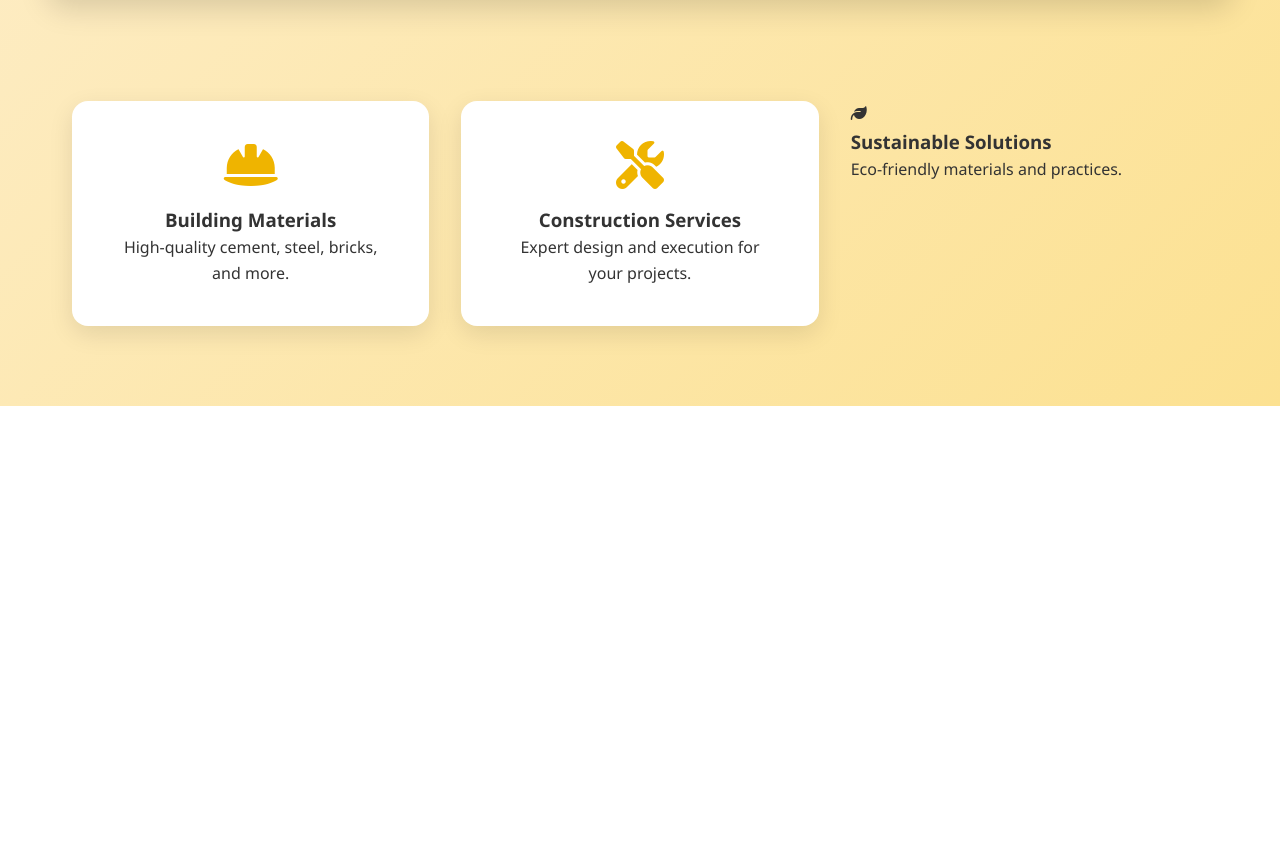
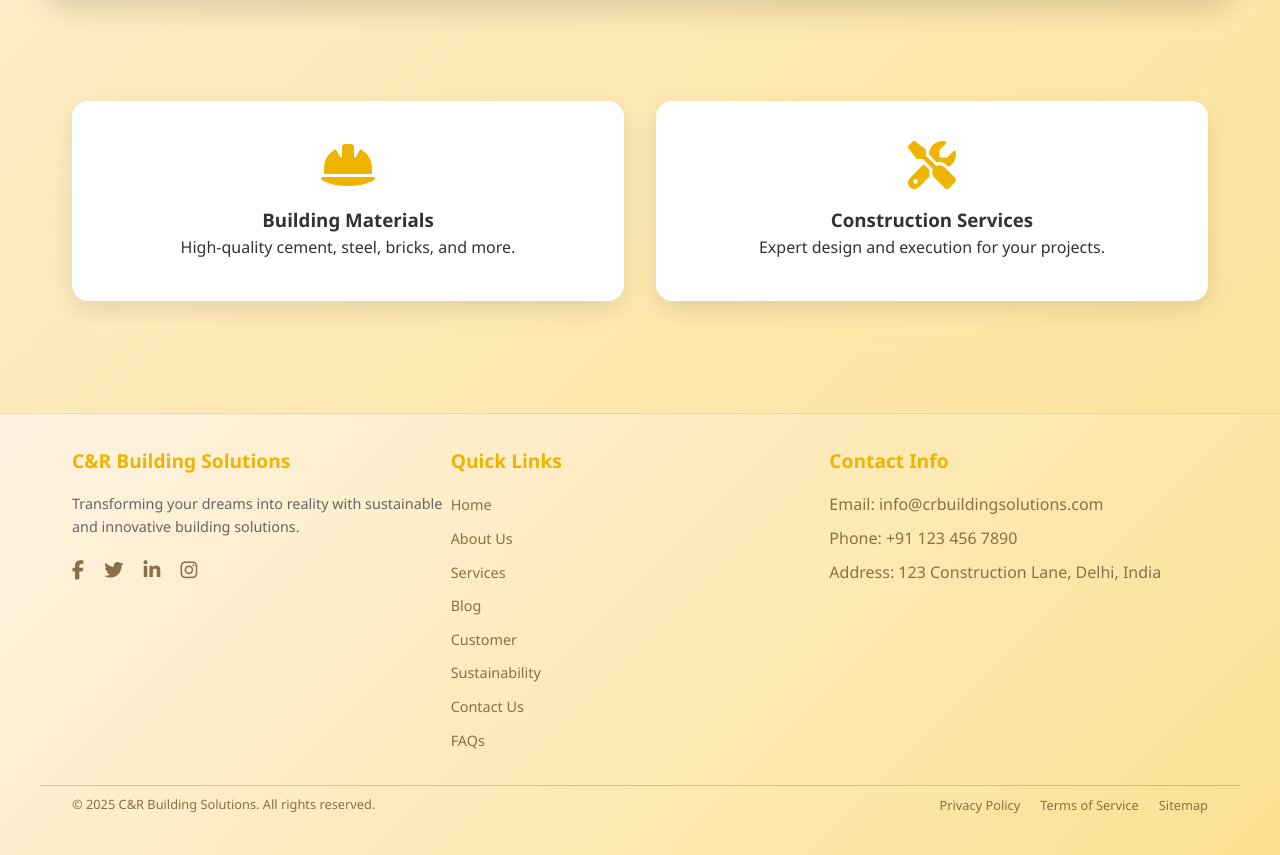
Before and after one commit to abhishek5sr/cr_construction, a website: page public/index.html in a window 1280 px wide. Shown: the part 1178-2033 px from the top of the page. Before the commit the page ends 1584 px from the top, so only its background shows below. Drawn offline with Linux system fonts and the light colour scheme.

Commit message:
ui changes

```diff
--- a/public/index.html
+++ b/public/index.html
@@ -65,11 +65,7 @@
         <h3>Construction Services</h3>
         <p>Expert design and execution for your projects.</p>
       </div>
-      <div class="c3" onclick="window.location.href='sustainability.html'">
-        <i class="fa-solid fa-leaf"></i>
-        <h3>Sustainable Solutions</h3>
-        <p>Eco-friendly materials and practices.</p>
-      </div>
+
     </div>
   </div>
 
@@ -83,6 +79,49 @@
     <button id="checkoutBtn">Proceed to Checkout</button>
     <a href="shop.html">View Full Cart</a>
   </div>
+  <footer class="footer">
+  <div class="footer-content">
+    <div class="footer-section">
+      <h3>C&R Building Solutions</h3>
+      <p>Transforming your dreams into reality with sustainable and innovative building solutions.</p>
+      <div class="social-icons">
+        <a href="#"><i class="fab fa-facebook-f"></i></a>
+        <a href="#"><i class="fab fa-twitter"></i></a>
+        <a href="#"><i class="fab fa-linkedin-in"></i></a>
+        <a href="#"><i class="fab fa-instagram"></i></a>
+      </div>
+    </div>
+    <div class="footer-section">
+      <h3>Quick Links</h3>
+      <ul>
+        <li><a href="index.html">Home</a></li>
+        <li><a href="about.html">About Us</a></li>
+        <li><a href="services.html">Services</a></li>
+        <li><a href="blog.html">Blog</a></li>
+        <li><a href="customer.html">Customer</a></li>
+        <li><a href="sustainability.html">Sustainability</a></li>
+        <li><a href="contact.html">Contact Us</a></li>
+        <li><a href="faqs.html">FAQs</a></li>
+      </ul>
+    </div>
+    <div class="footer-section">
+      <h3>Contact Info</h3>
+      <ul>
+        <li>Email: info@crbuildingsolutions.com</li>
+        <li>Phone: +91 123 456 7890</li>
+        <li>Address: 123 Construction Lane, Delhi, India</li>
+      </ul>
+    </div>
+  </div>
+  <div class="footer-bottom">
+    <p>© 2025 C&R Building Solutions. All rights reserved.</p>
+    <div class="footer-links">
+      <a href="#">Privacy Policy</a>
+      <a href="#">Terms of Service</a>
+      <a href="#">Sitemap</a>
+    </div>
+  </div>
+</footer>
 
   <script src="script.js"></script>
 </body>
```
Also changed, not shown: public/shop.html (+43 -0 lines).
